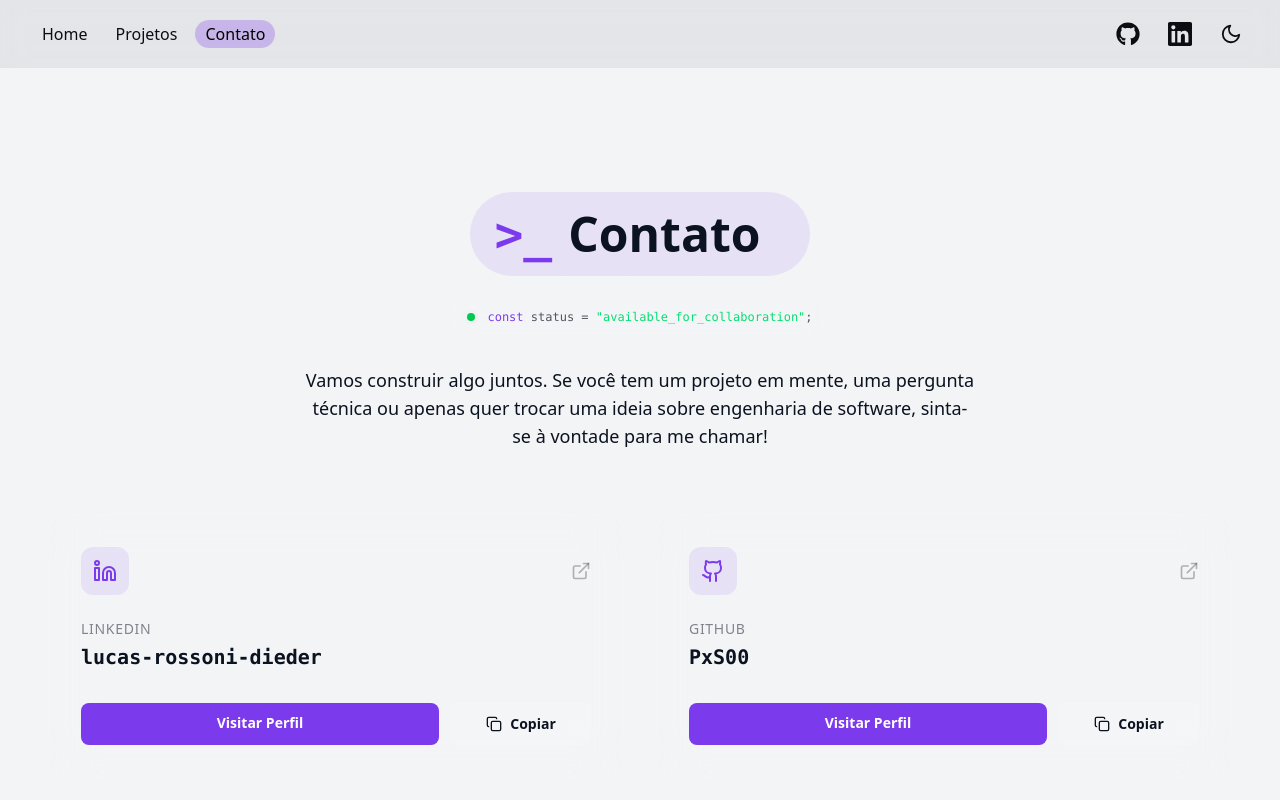
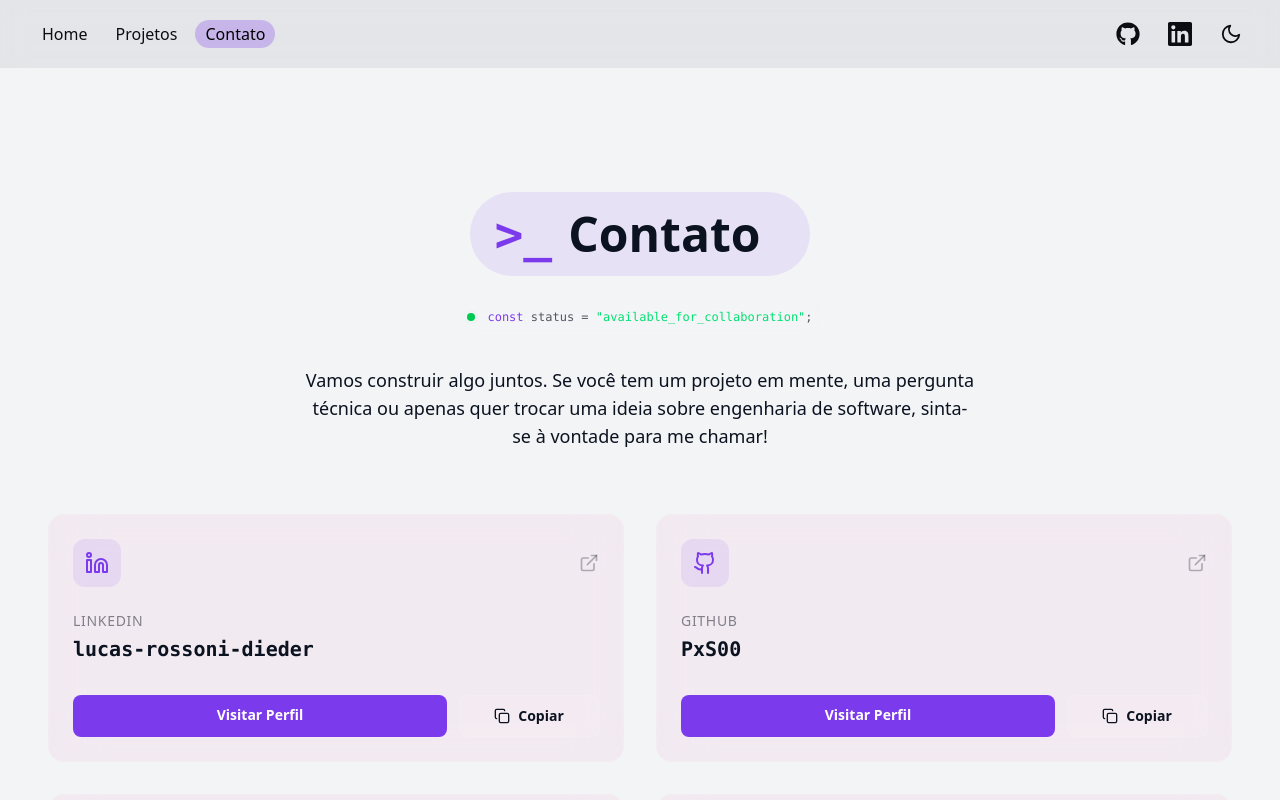
Before and after one commit to PxS00/portfolio, a React (Vite) app: page /contact in a window 1280 px wide. Shown: the top 800 px of the page. Built offline with nearby package versions, Linux system fonts and the light colour scheme.

Commit message:
style: standardize card colors, glow, and animations across features

```diff
--- a/src/features/contact/components/ContactCard/ContactCard.tsx
+++ b/src/features/contact/components/ContactCard/ContactCard.tsx
@@ -27,7 +27,7 @@ export default function ContactCard({ platform, value, url, icon, index }: Conta
       animate={{ opacity: 1, y: 0 }}
       transition={{ duration: 0.3, delay: index * 0.05 }}
       whileHover={{ y: -5, scale: 1.01 }}
-      className="group relative overflow-hidden rounded-2xl border border-white/10 bg-white/5 p-8 backdrop-blur-xl transition-all duration-200 hover:border-(--primary-color)/30 hover:shadow-[0_0_30px_rgba(var(--primary-rgb),0.12)]"
+      className="group relative overflow-hidden rounded-2xl border border-white/5 bg-(--secondary-color)/5 p-6 backdrop-blur-xl transition-all duration-200 hover:border-(--primary-color)/30 hover:shadow-[0_0_30px_rgba(var(--primary-rgb),0.12)]"
     >
       <div className="flex flex-col gap-6">
         {/* Icon & Platform */}
--- a/src/features/projects/components/ProjectCard/ProjectCard.tsx
+++ b/src/features/projects/components/ProjectCard/ProjectCard.tsx
@@ -17,11 +17,11 @@ export default function ProjectCard({ repo, index = 0 }: ProjectCardProps) {
     <motion.div
       initial={{ opacity: 0, y: 20 }}
       animate={{ opacity: 1, y: 0 }}
-      transition={{ duration: 0.4, delay: index * 0.1 }}
+      transition={{ duration: 0.3, delay: index * 0.05 }}
     >
       <Link
         to={`/projects/${repo.name}`}
-        className="group flex h-full flex-col rounded-2xl bg-(--secondary-color)/5 p-6 border border-white/5 shadow-lg transition-all hover:-translate-y-2 hover:bg-(--secondary-color)/10 hover:shadow-xl hover:shadow-(--primary-color)/5"
+        className="group flex h-full flex-col rounded-2xl bg-(--secondary-color)/5 p-6 border border-white/5 shadow-lg backdrop-blur-xl transition-all duration-200 hover:-translate-y-2 hover:bg-(--secondary-color)/10 hover:shadow-[0_0_30px_rgba(var(--primary-rgb),0.12)]"
       >
         <div className="mb-4 flex items-start justify-between">
           <div className="flex items-center gap-3">
```
